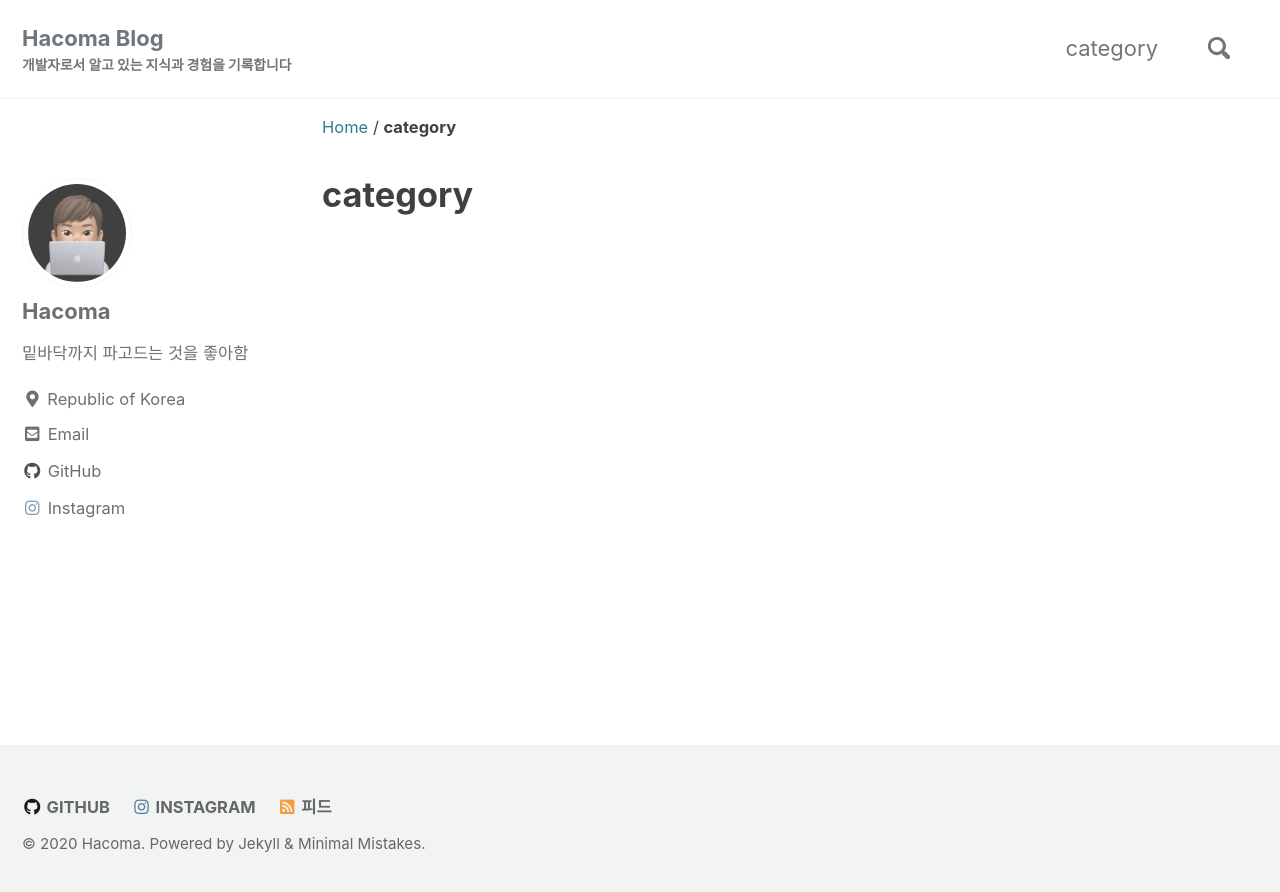
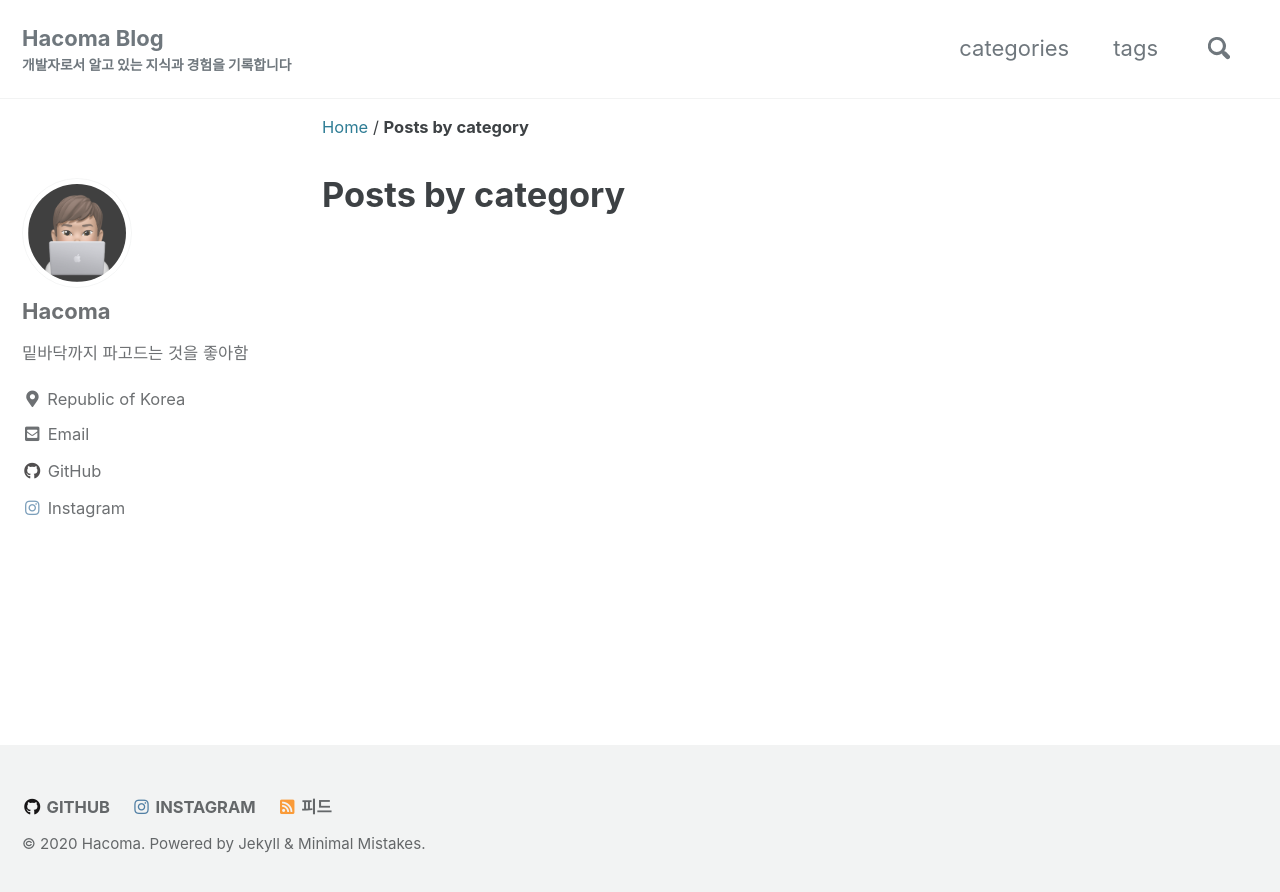
Before and after one commit to hacoma/hacoma.github.io, a Jekyll site: the page built from _pages/category-archive.md, in a window 1280 px wide. Shown: the top 892 px of the page. Built offline with Jekyll 4.4.1, drawn with Linux system fonts in a browser that asks for light colours; cached includes are drawn as plain includes.

Commit message:
feat: Add posts by tags page

```diff
--- a/_data/navigation.yml
+++ b/_data/navigation.yml
@@ -1,4 +1,6 @@
 # main links
 main:
-  - title: "category"
+  - title: "categories"
     url: /categories/
+  - title: "tags"
+    url: /tags/
--- a/_pages/category-archive.md
+++ b/_pages/category-archive.md
@@ -1,5 +1,5 @@
 ---
-title: "category"
+title: "Posts by category"
 layout: categories
 permalink: /categories/
 author_profile: true
--- /dev/null
+++ b/_pages/tag-archive.md
@@ -0,0 +1,6 @@
+---
+title: "Posts by Tag"
+permalink: /tags/
+layout: tags
+author_profile: true
+---
```
